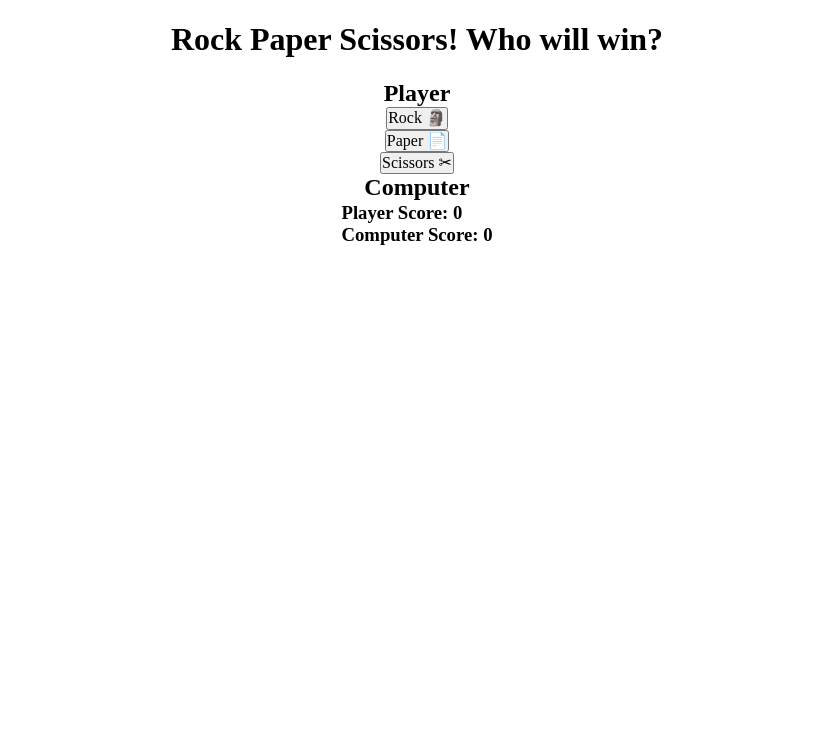
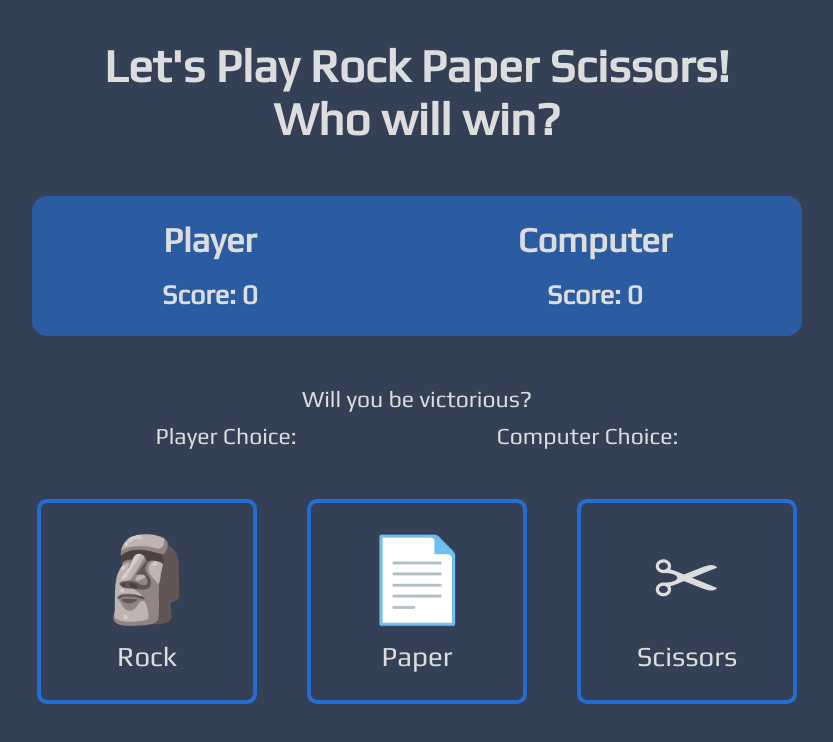
Before and after one commit to JohnSebastian3/odin-rock-paper-scissors, a plain HTML site: page index.html in a window 1280 px wide. Shown: the whole page, without its empty margins (223-1056 px from the left). Drawn offline with Linux system fonts and the light colour scheme.

Commit message:
Add UI to game

```diff
--- a/css/style.css
+++ b/css/style.css
@@ -4,14 +4,104 @@
   padding: 0;
 }
 
+html {
+  font-size: 62.5%;
+  height: 100%;
+}
+
+body {
+  height: 100%;
+  background-color: #344055;
+  color: #ddd;
+  font-size: 2.3rem;
+  font-family: 'Play', sans-serif;
+}
+
+h1 {
+  margin: 0;
+  margin-bottom: 5rem;
+}
+
 .container {
+  padding-top: 4rem;
+  max-width: 1100px;
+  text-align: center;
+  margin: 0 auto;
+}
+
+.scoreboard {
+  margin: 0 auto;
+  background-color: rgba(38, 109, 211, 0.6);
+  border-radius: 15px;
+  padding: 2.5rem 0;
+  display: flex;
+  justify-content: space-around;
+  margin-bottom: 5rem;
+  width: 70%;
+}
+
+.player h2, .computer h2 {
+  margin-bottom: 2rem;
+}
+
+.choices {
+  margin-top: 1rem;
+  display: flex;
+  justify-content: center;
+  gap: 20rem;
+}
+
+.buttons {
+  margin: 5rem 0;
+  font-size: 1.2em;
+  display: flex;
+  justify-content: center;
+  gap: 5rem;
+}
+
+.buttons span {
+  font-size: 3em;
+}
+
+.button {
+  border-radius: 10px;
+  padding: 1em;
+  background-color: transparent;
+  color: #ddd;
+  border: 4px solid #266DD3;
+  flex-basis: 20%;
   display: flex;
   flex-direction: column;
   align-items: center;
+  gap: 1.5rem;
+  transition: transform .1s, box-shadow .1s;
 }
 
+.button:hover {
+  transform: scale(1.05);
+  box-shadow: 3px 3px 15px rgba(38, 109, 211, 0.8),
+              -3px -3px 15px rgba(38, 109, 211, 0.8);
+}
 
+.button:active{
+  transform: scale(1);
+}
 
+.reset {
+  margin: 0 auto;
+  margin-top: 2rem;
+  transition: background-color .1s, transform .1s;
+}
+
+.reset:hover {
+  box-shadow: none;
+  transform: none;
+  background-color: #266DD3;
+}
+
+.reset:active {
+  transform: scale(0.9);
+}
 
 
 .hidden {
--- a/index.html
+++ b/index.html
@@ -4,6 +4,9 @@
   <meta charset="UTF-8">
   <meta http-equiv="X-UA-Compatible" content="IE=edge">
   <meta name="viewport" content="width=device-width, initial-scale=1.0">
+  <link rel="preconnect" href="https://fonts.googleapis.com">
+  <link rel="preconnect" href="https://fonts.gstatic.com" crossorigin>
+  <link href="https://fonts.googleapis.com/css2?family=Nanum+Gothic&family=Play&family=Roboto+Mono:wght@300;400;500&display=swap" rel="stylesheet">
   <link rel="stylesheet" href="css/normalize.css">
   <link rel="stylesheet" href="css/style.css">
   <title>Rock Paper Scissors!</title>
@@ -11,29 +14,50 @@
 <body>
 
   <div class="container">
-    <h1>Rock Paper Scissors! Who will win?</h1>
+    <h1>Let's Play Rock Paper Scissors! <br>Who will win?</h1>
 
-    <h2>Player</h2>
-    <button id="rock" value="rock" class="button">Rock <span name="rock">🗿</span></button>
+    <section class="player">
 
-    <button id="paper" value="paper" class="button">Paper <span name="paper">📄</span></button>
+    </section>
 
-    <button id="scissors" value="scissors" class="button">Scissors <span name="scissors">✂</span></button>
+    <section class="scoreboard">
+
+      <section class="player">
+        <h2>Player</h2>
+        <h3>Score: <span id="player-score">0</span></h3>
+      </section>
+
+      <section class="computer">
+        <h2>Computer</h2>
+        <h3>Score: <span id="computer-score">0</span></h3>
+      </section>
+
+    </section>
 
 
-    <h2>Computer</h2>
+    <span id="round-result">Will you be victorious?</span>
+    <div class="choices">
+      <span>Player Choice: <span id="player-choice"></span></span>
+      <span>Computer Choice: <span id="computer-choice"></span></span>
+    </div>
 
 
-    <div id="round-result">
-    </div>
-    <div id="scores">
-      <h3>Player Score: <span id="player-score">0</span></h3>
-      <h3>Computer Score: <span id="computer-score">0</span></h3>
-    </div>
+    <section class="buttons">
+
+      <button id="rock" value="rock" class="button"><span name="rock">🗿</span>Rock</button>
+
+      <button id="paper" value="paper" class="button"><span name="paper">📄</span>Paper</button>
+
+      <button id="scissors" value="scissors" class="button"><span name="scissors">✂</span>Scissors</button>
+
+    </section>
+
+
+
 
     <h2 id="game-winner"></h2>
 
-    <button id="play-again" class="hidden">Play Again</button>
+    <button id="play-again" class="hidden button reset">Play Again</button>
   </div>
 
 
--- a/js/main.js
+++ b/js/main.js
@@ -7,6 +7,8 @@ const playerScore = document.querySelector('#player-score');
 const computerScore = document.querySelector('#computer-score');
 const playAgain = document.querySelector('#play-again');
 const gameWinner = document.querySelector('#game-winner');
+const playerChoice = document.querySelector('#player-choice');
+const computerChoice = document.querySelector('#computer-choice');
 
 let playerIsWinner = false;
 let isTie = false;
@@ -46,29 +48,39 @@ function randomPlay() {
 
 // Simulate the cases for a single round of the game, and return the resulting winner/loser
 function playRound(playerSelection, computerSelection) {
-  console.log(playerSelection, computerSelection);
+  // console.log(playerSelection, computerSelection);
   let playerWins = false;
   isTie = false;
   playerSelection = playerSelection.toLowerCase();
   computerSelection = computerSelection.toLowerCase();
   if(playerSelection === 'rock' && computerSelection === 'scissors') {
     result.innerText = 'You Win! Rock beats Scissors';
+    playerChoice.innerText = 'Rock';
+    computerChoice.innerText = 'Scissors';
     playerWins = true;
     return playerWins;
   } else if(playerSelection === 'paper' && computerSelection === 'rock') {
     result.innerText = 'You Win! Paper beats Rock';
+    playerChoice.innerText = 'Paper';
+    computerChoice.innerText = 'Rock';
     playerWins = true;
     return playerWins;
   } else if(playerSelection === 'scissors' && computerSelection === 'paper') {
     result.innerText = 'You Win! Scissors beats Paper';
+    playerChoice.innerText = 'Scissors';
+    computerChoice.innerText = 'Paper';
     playerWins = true;
     return playerWins;
   } else if(playerSelection === computerSelection) {
     result.innerText = 'You Tie!';
+    playerChoice.innerText = `${playerSelection[0].toUpperCase() + playerSelection.substring(1)}`;
+    computerChoice.innerText = `${computerSelection[0].toUpperCase() + computerSelection.substring(1)}`;
     isTie = true;
   } else {
     result.innerText = `You Lose! ${computerSelection[0].toUpperCase() + computerSelection.substring(1)}` +
     ` beats ${playerSelection[0].toUpperCase() + playerSelection.substring(1)}`;
+    playerChoice.innerText = `${playerSelection[0].toUpperCase() + playerSelection.substring(1)}`;
+    computerChoice.innerText = `${computerSelection[0].toUpperCase() + computerSelection.substring(1)}`;
     return playerWins;
   }
 }
@@ -134,7 +146,7 @@ function enableButtons() {
 function reset() {
   playerScore.innerText = '0';
   computerScore.innerText = '0';
-  result.innerText = '';
+  result.innerText = 'Will you be victorious?';
   gameWinner.innerText = '';
   rockButton.removeEventListener('click', handleRound);
   paperButton.removeEventListener('click', handleRound);
```
